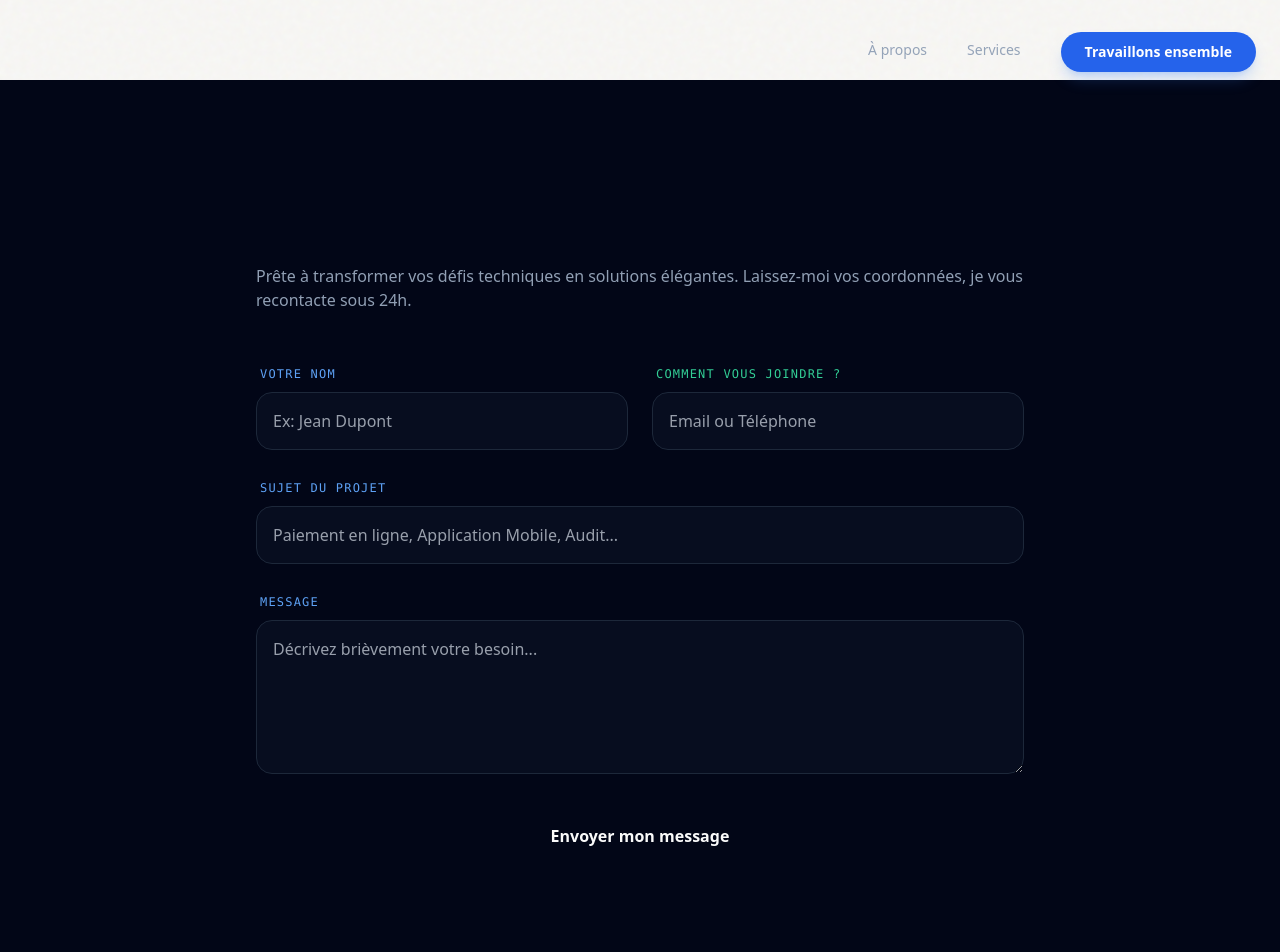
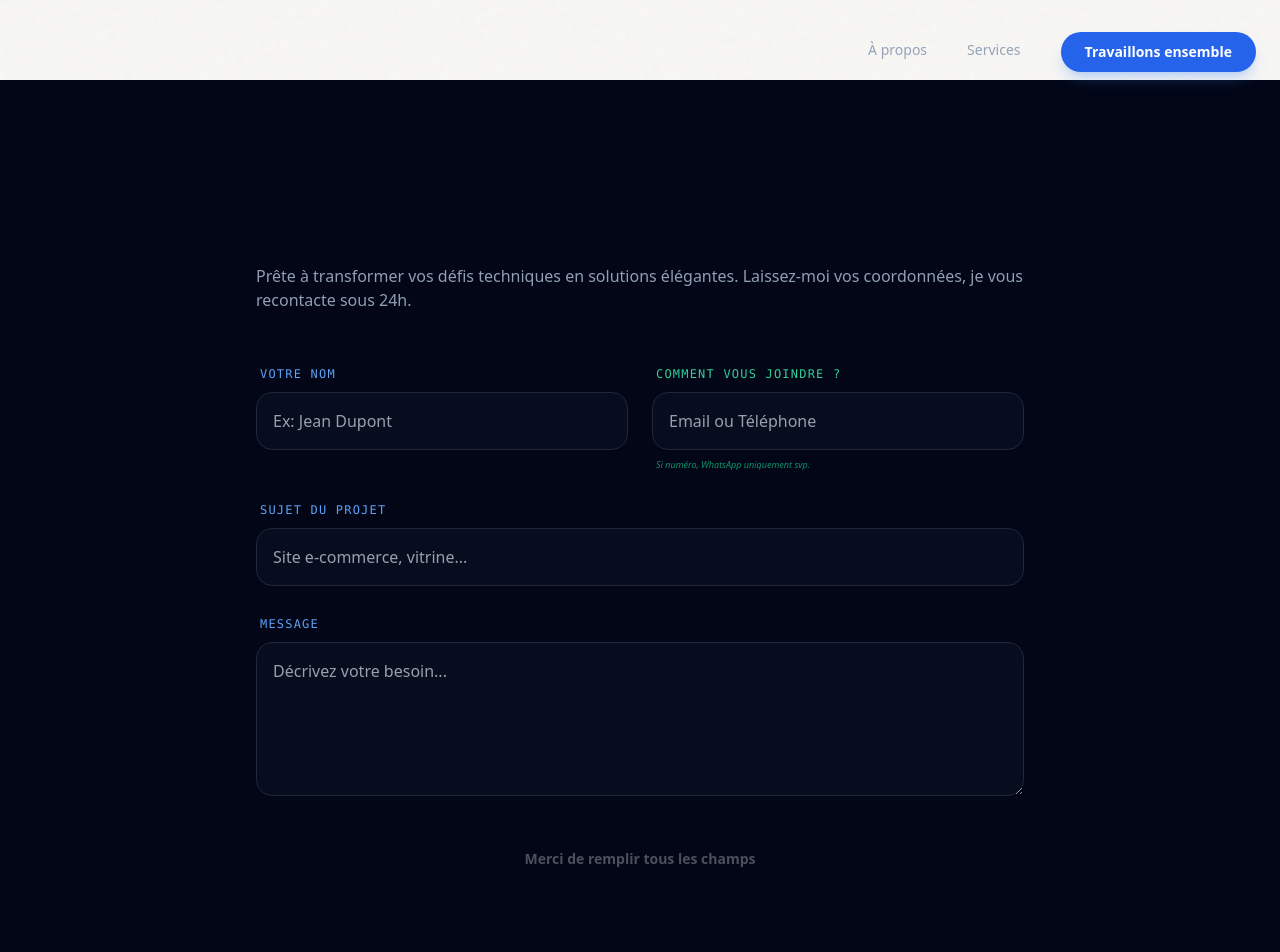
Before and after one commit to nkkodia/portfolio-maryline, an Angular app: page /contact in a window 1280 px wide. Shown: the top 952 px of the page. Built offline with nearby package versions, Linux system fonts and the light colour scheme.

Commit message:
validate form

```diff
--- a/src/app/components/contact/contact.component.html
+++ b/src/app/components/contact/contact.component.html
@@ -11,37 +11,56 @@
       </p>
     </div>
 
-    <form class="space-y-6 animate-fade-in-up delay-200">
+    <form [formGroup]="contactForm" class="space-y-6 animate-fade-in-up delay-200">
       <div class="grid md:grid-cols-2 gap-6">
         <div class="space-y-2">
           <label class="text-xs font-mono text-blue-400 uppercase tracking-widest ml-1">Votre Nom</label>
-          <input type="text" id="name" placeholder="Ex: Jean Dupont"
+          <input type="text" formControlName="name" placeholder="Ex: Jean Dupont"
                  class="w-full bg-slate-900/50 border border-slate-800 focus:border-blue-500/50 focus:ring-1 focus:ring-blue-500/20 p-4 rounded-2xl outline-none text-white transition-all">
         </div>
 
         <div class="space-y-2">
           <label class="text-xs font-mono text-emerald-400 uppercase tracking-widest ml-1">Comment vous joindre ?</label>
-          <input type="text" id="contact_info" placeholder="Email ou Téléphone"
+          <input type="text" formControlName="contactMethod" placeholder="Email ou Téléphone"
                  class="w-full bg-slate-900/50 border border-slate-800 focus:border-emerald-500/50 focus:ring-1 focus:ring-emerald-500/20 p-4 rounded-2xl outline-none text-white transition-all">
+          <p class="text-[9px] text-emerald-500/80 italic ml-1">
+            <i class="bi bi-whatsapp"></i> Si numéro, WhatsApp uniquement svp.
+          </p>
         </div>
       </div>
 
       <div class="space-y-2">
         <label class="text-xs font-mono text-blue-400 uppercase tracking-widest ml-1">Sujet du projet</label>
-        <input type="text" id="subject" placeholder="Paiement en ligne, Application Mobile, Audit..."
+        <input type="text" formControlName="subject" placeholder="Site e-commerce, vitrine..."
                class="w-full bg-slate-900/50 border border-slate-800 focus:border-blue-500/50 focus:ring-1 focus:ring-blue-500/20 p-4 rounded-2xl outline-none text-white transition-all">
       </div>
 
       <div class="space-y-2">
         <label class="text-xs font-mono text-blue-400 uppercase tracking-widest ml-1">Message</label>
-        <textarea id="message" rows="5" placeholder="Décrivez brièvement votre besoin..."
+        <textarea formControlName="message" rows="5" placeholder="Décrivez votre besoin..."
                   class="w-full bg-slate-900/50 border border-slate-800 focus:border-blue-500/50 focus:ring-1 focus:ring-blue-500/20 p-4 rounded-2xl outline-none text-white transition-all"></textarea>
       </div>
 
-      <button type="button" (click)="sendEmail()"
-              class="group relative w-full bg-gradient-to-r from-blue-600 to-blue-500 p-5 rounded-2xl font-bold text-white overflow-hidden transition-all hover:shadow-[0_0_30px_rgba(37,99,235,0.3)] active:scale-[0.98]">
-        <span class="relative z-10">Envoyer mon message</span>
-        <div class="absolute inset-0 bg-white/10 translate-y-full group-hover:translate-y-0 transition-transform duration-300"></div>
+      <button type="button"
+              (click)="sendEmail()"
+              [disabled]="contactForm.invalid"
+              [class.opacity-30]="contactForm.invalid"
+              [class.grayscale]="contactForm.invalid"
+              [class.cursor-not-allowed]="contactForm.invalid"
+              class="group relative w-full p-5 rounded-2xl font-bold text-white overflow-hidden transition-all bg-gradient-to-r from-blue-600 to-blue-500"
+              [ngClass]="{'hover:shadow-[0_0_30px_rgba(37,99,235,0.3)] hover:scale-[1.01] active:scale-[0.98]': contactForm.valid}">
+
+    <span class="relative z-10 text-sm">
+      @if (contactForm.invalid) {
+        Merci de remplir tous les champs
+      } @else {
+        Envoyer mon message
+      }
+    </span>
+
+        @if (contactForm.valid) {
+          <div class="absolute inset-0 bg-white/10 translate-y-full group-hover:translate-y-0 transition-transform duration-300"></div>
+        }
       </button>
     </form>
 
--- a/src/app/components/contact/contact.component.ts
+++ b/src/app/components/contact/contact.component.ts
@@ -1,33 +1,54 @@
 import {Component} from '@angular/core';
 import emailjs from '@emailjs/browser';
 import {Router} from '@angular/router';
+import {FormBuilder, FormGroup, ReactiveFormsModule, Validators} from '@angular/forms';
+import {CommonModule} from '@angular/common';
 
 @Component({
   selector: 'app-contact',
   standalone: true,
+  imports: [ReactiveFormsModule, CommonModule], // Assure-toi d'avoir ReactiveFormsModule
   templateUrl: './contact.component.html'
 })
 export class ContactComponent {
-
-  constructor(private router: Router) {}
+  contactForm: FormGroup;
+  constructor(private fb: FormBuilder, private router: Router) {
+    this.contactForm = this.fb.group({
+      name: ['', Validators.required], // Ajout du nom car présent dans ton HTML
+      subject: ['', Validators.required],
+      contactMethod: ['', Validators.required],
+      message: ['', Validators.required]
+    });
+  }
 
   sendEmail() {
-    // On récupère les données
+    console.log("Tentative d'envoi...");
+
+    if (this.contactForm.valid) {
+      const values = this.contactForm.value;
+
       const templateParams = {
-      from_name: (document.getElementById('name') as HTMLInputElement).value,
-      contact_info: (document.getElementById('contact_info') as HTMLInputElement).value,
-      subject: (document.getElementById('subject') as HTMLInputElement).value,
-      message: (document.getElementById('message') as HTMLTextAreaElement).value
+        from_name: values.name,
+        contact_info: values.contactMethod,
+        subject: values.subject,
+        message: values.message
       };
 
-    // Envoi via EmailJS (Remplace par tes clés)
-    emailjs.send('service_0zp4wf5', 'template_2dah04h', templateParams, '3YMl1r8RZqBgbPOxW')
+      emailjs.send(
+        'service_0zp4wf5',
+        'template_2dah04h',
+        templateParams,
+        '3YMl1r8RZqBgbPOxW'
+      )
         .then(() => {
-        alert('Votre message est bien parti ! ✨');
+          this.contactForm.reset(); // On vide le formulaire
           this.router.navigate(['/']);
         }, (error) => {
-        console.error('Erreur:', error);
-        alert('Petit souci technique... Vous pouvez m\'écrire à marykodia1045@gmail.com');
+          console.error('Erreur EmailJS:', error);
+          alert('Petit souci technique... Écrivez-moi à marykodia1045@gmail.com');
         });
+    } else {
+      console.log("Le formulaire n'est pas rempli correctement.");
     }
   }
+}
```
Lines whose indentation alone changed are shown as unchanged.
